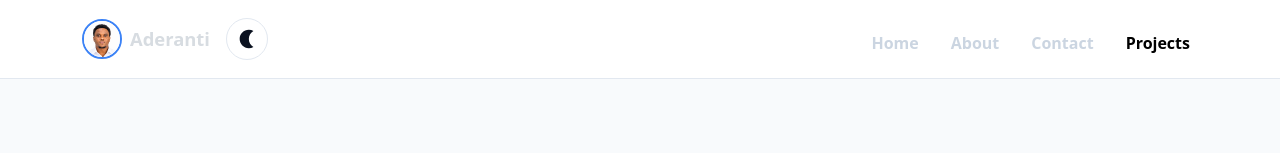
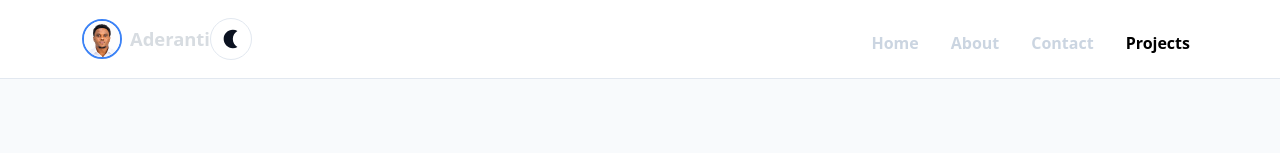
Before and after one commit to kingranti-sys/portfolio, a React app: page /projects in a window 1280 px wide. Shown: the top 153 px of the page. Built offline with nearby package versions, Linux system fonts and the light colour scheme; the HTML template or start-up script is replaced by a standard one.

Commit message:
styling adjustment

```diff
--- a/src/components/Navbar.jsx
+++ b/src/components/Navbar.jsx
@@ -2,7 +2,6 @@ import React from "react";
 import { NavLink } from "react-router-dom";
 import ThemeToggle from "./ThemeToggle";
 import p from "../assets/p.png";
-
 
 function Navbar() {
   return (
@@ -11,15 +10,13 @@ function Navbar() {
         <div className="container">
           <NavLink
             className="navbar-brand d-flex align-items-center justify-content-center gap-2"
-            href="#"
+            to="/"
           >
             <img className="profile-img" src={p} alt="Aderanti" />
-            <span
-              className="brand-name"
-            >
-              Aderanti
-            </span>
+            <span className="brand-name">Aderanti</span>
           </NavLink>
+
+          <div className="navbar-actions">
             <button
               className="navbar-toggler "
               type="button"
@@ -32,7 +29,8 @@ function Navbar() {
               <span className="navbar-toggler-icon"></span>
             </button>
 
-          <ThemeToggle/>
+            <ThemeToggle />
+          </div>
           <div className="collapse navbar-collapse" id="portfolioNavbar">
             <ul className="navbar-nav ms-auto mt-2 gap-lg-3">
               <li className="nav-item">
--- a/src/index.css
+++ b/src/index.css
@@ -43,26 +43,19 @@ a {
   padding: 14px 0;
 }
 
-.portfolio-navbar .navnavbar-brand {
-  color: var(--text-color);
-}
-
 .portfolio-navbar .container {
   display: flex;
   align-items: center;
   flex-wrap: wrap;
 }
 
-.navbar-actions {
+.portfolio-navbar .navbar-brand {
   display: flex;
   align-items: center;
-  gap: 10px;
-  margin-left: auto;
-  flex-shrink: 0;
-}
-
-.navbar-actions .navbar-toggler {
-  margin: 0;
+  gap: 8px;
+  margin-right: 0;
+  color: var(--text-color);
+  text-decoration: none;
 }
 
 .profile-img {
@@ -78,6 +71,21 @@ a {
   color: #d7dce1;
   font-size: 1.15rem;
   font-weight: 700;
+}
+
+.navbar-actions {
+  display: flex;
+  align-items: center;
+  justify-content: flex-end;
+  gap: 6px;
+  margin-left: auto;
+  flex-shrink: 0;
+}
+
+.navbar-actions .navbar-toggler {
+  margin: 0;
+  padding: 6px 8px;
+  border-color: var(--accent-color);
 }
 
 .portfolio-navbar .nav-link {
@@ -114,7 +122,7 @@ a {
     padding-top: 12px;
   }
 
-  .portfolio-navbar .navbad-collapse {
+  .portfolio-navbar .navbar-collapse {
     flex-basis: 100%;
   }
 }
@@ -126,7 +134,7 @@ a {
   color: var(--text-color);
   border: 1px solid var(--border-color);
   border-radius: 12px;
-  transition: --border-color 0.3s ease;
+  transition: -border-color 0.3s ease;
 }
 
 .project-card:hover {
@@ -142,6 +150,7 @@ a {
   width: 42px;
   height: 42px;
   margin: 0;
+  padding: 0;
   border: 1px solid var(--border-color);
   border-radius: 50%;
   background-color: var(--surface-color);
@@ -291,11 +300,6 @@ a {
   .hero-socials {
     justify-content: center;
   }
-
-  .theme-toggle {
-    margin-left: 12px;
-    margin-right: 0;
-  }
 }
 
 @media (max-width: 575.98px) {
```
Lines whose indentation alone changed are shown as unchanged.
